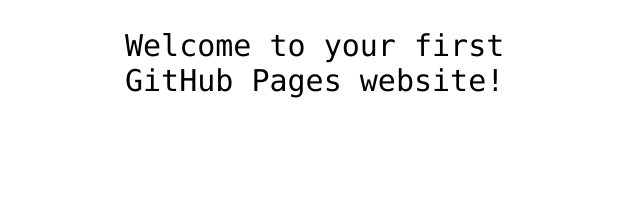
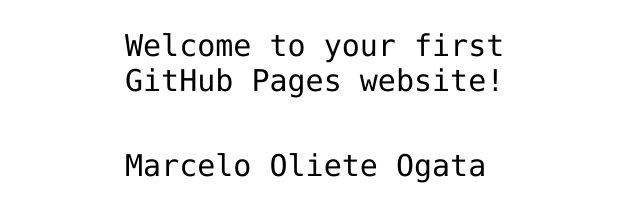
Before and after one commit to marcelotrf/hello-world, a plain HTML site: page index.html in a window 1280 px wide. Shown: the part 360-582 px from the top of the page, without its empty margins (315-955 px from the left). Drawn offline with Linux system fonts and the light colour scheme.

Commit message:
Update index.html

```diff
--- a/index.html
+++ b/index.html
@@ -13,6 +13,7 @@
 
 <!-- Change this code here by copy and pasting your template on line 15 -->
 <p>Welcome to your first GitHub Pages website!</p>
+  <p> Marcelo Oliete Ogata<p>
 
 </body>
 </html>
```
